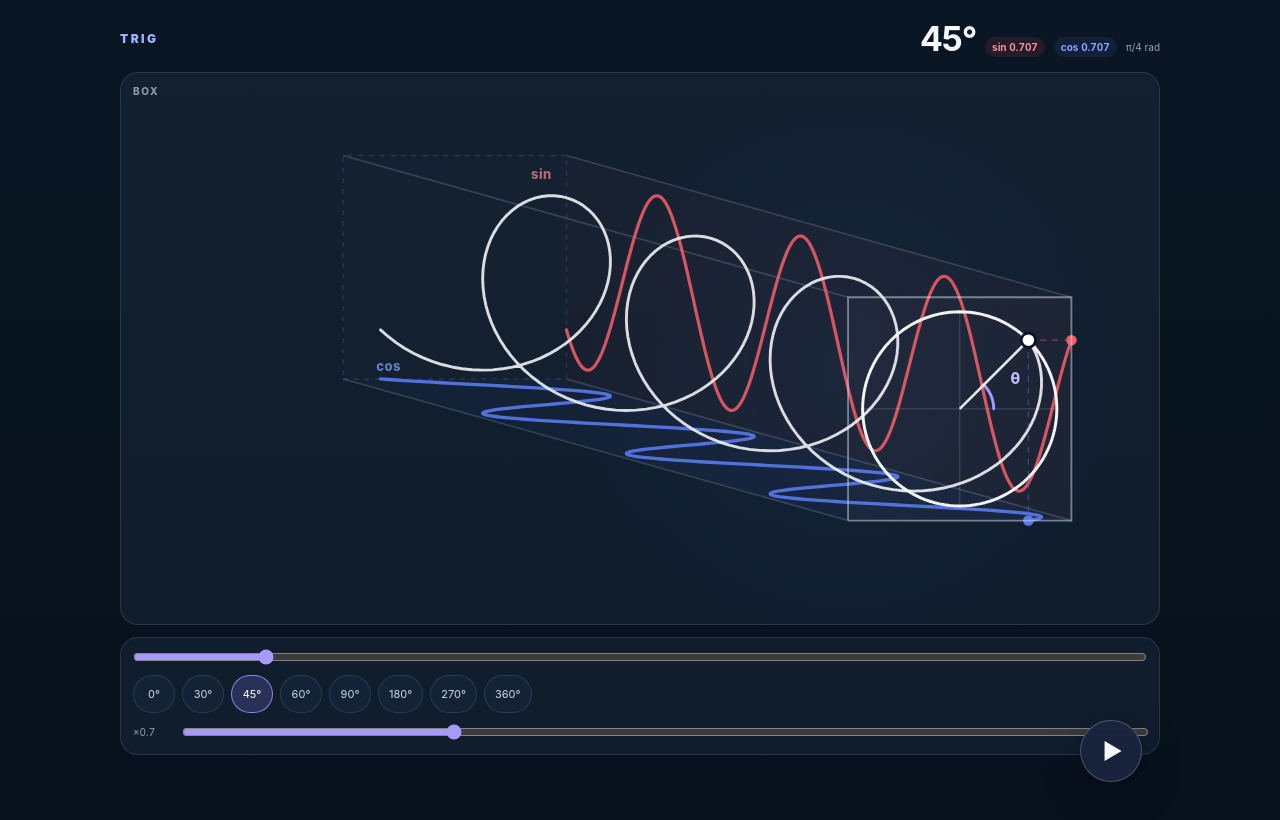
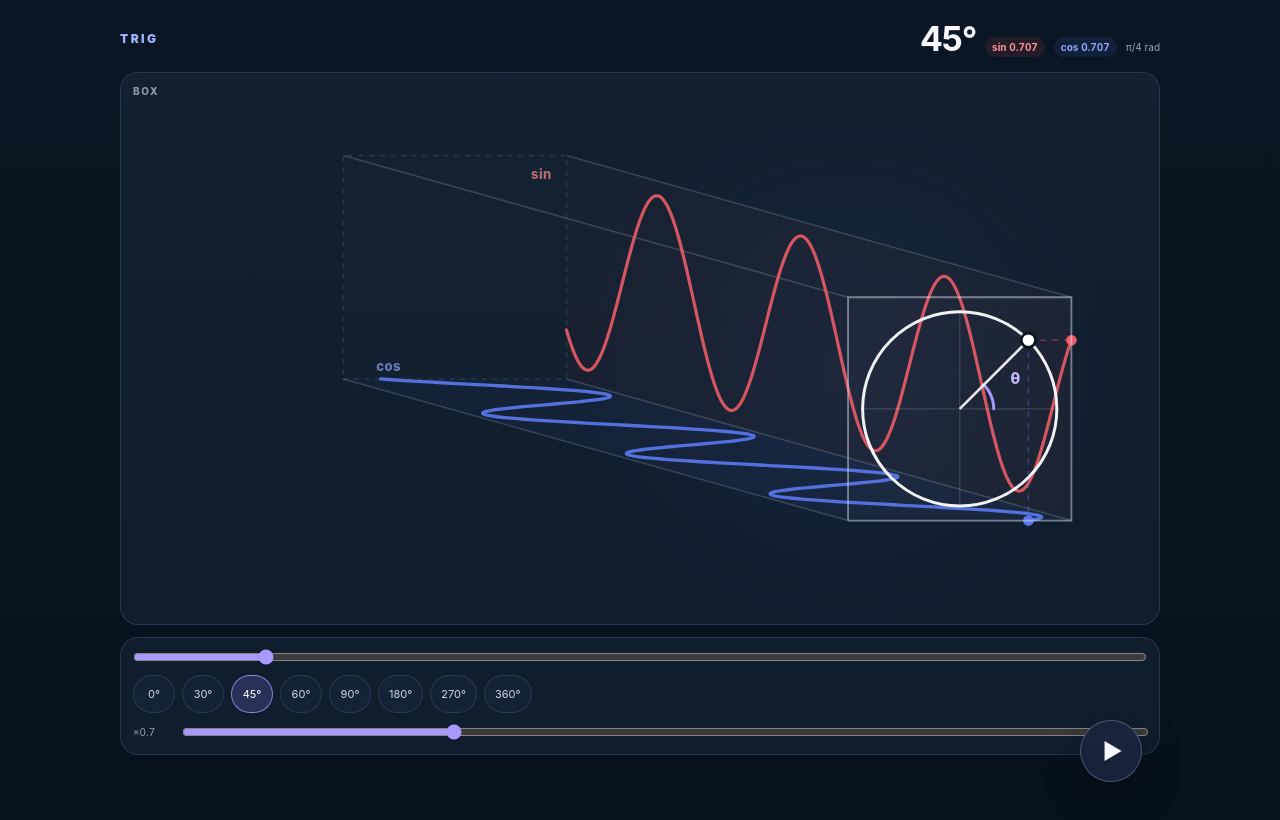
Before and after one commit to miyatayuuma/trig-playground, a React (Vite) app: page / in a window 1280 px wide. Shown: the top 820 px of the page. Built offline with nearby package versions, Linux system fonts and the light colour scheme.

Commit message:
feat: animate face focus and fade helix

```diff
--- a/src/App.tsx
+++ b/src/App.tsx
@@ -17,9 +17,13 @@ const CURRENT_WAVE_X_RATIO = 0.58
 const BOX_DEPTH = 5.2
 const BOX_CYCLE_LENGTH = 1.48
 const FACE_EXTENT = 1.15
+const BOX_CIRCLE_RADIUS = 82
+const FACE_TRANSITION_MS = 320
 
 type ViewMode = 'box' | 'circle' | 'sin' | 'cos'
+type FlatView = Exclude<ViewMode, 'box'>
 type Point = { x: number; y: number }
+type HelixSegment = { d: string; opacity: number }
 
 const buildWavePath = (
   fn: (radians: number) => number,
@@ -75,13 +79,24 @@ const buildBoxPath = (
   }).join(' ')
 }
 
-const buildFrontCirclePath = () => {
-  const steps = 120
-  return Array.from({ length: steps + 1 }, (_, index) => {
-    const radians = (index / steps) * TAU
-    const point = projectBox(0, Math.cos(radians), Math.sin(radians))
-    return `${index === 0 ? 'M' : 'L'} ${point.x.toFixed(2)} ${point.y.toFixed(2)}`
-  }).join(' ')
+const buildHelixSegments = (phase: number): HelixSegment[] => {
+  const segments = 96
+  const visibleDepth = BOX_DEPTH * 0.82
+
+  return Array.from({ length: segments }, (_, index) => {
+    const t0 = (index / segments) * BOX_DEPTH
+    const t1 = ((index + 1) / segments) * BOX_DEPTH
+    const radians0 = phase - (t0 / BOX_CYCLE_LENGTH) * TAU
+    const radians1 = phase - (t1 / BOX_CYCLE_LENGTH) * TAU
+    const start = projectBox(t0, Math.cos(radians0), Math.sin(radians0))
+    const end = projectBox(t1, Math.cos(radians1), Math.sin(radians1))
+    const fade = Math.max(0, 1 - t0 / visibleDepth)
+
+    return {
+      d: `M ${start.x.toFixed(2)} ${start.y.toFixed(2)} L ${end.x.toFixed(2)} ${end.y.toFixed(2)}`,
+      opacity: 0.28 * fade * fade,
+    }
+  })
 }
 
 const buildFrontAnglePath = (radians: number) => {
@@ -107,9 +122,11 @@ export default function App() {
   const [playing, setPlaying] = useState(false)
   const [speed, setSpeed] = useState(0.7)
   const [view, setView] = useState<ViewMode>('box')
+  const [transitionTarget, setTransitionTarget] = useState<FlatView | null>(null)
   const [draggingCircle, setDraggingCircle] = useState(false)
   const circleRef = useRef<SVGSVGElement>(null)
   const waveDragRef = useRef<{ clientX: number; phase: number } | null>(null)
+  const transitionTimerRef = useRef<number | null>(null)
 
   const normalizedAngle = normalizeRadians(phase)
   const values = useMemo(() => trigValuesFromRadians(phase), [phase])
@@ -140,12 +157,8 @@ export default function App() {
     return ticks
   }, [waveEnd, waveStart])
 
-  const frontCirclePath = useMemo(() => buildFrontCirclePath(), [])
   const frontAnglePath = buildFrontAnglePath(normalizedAngle)
-  const helixPath = useMemo(
-    () => buildBoxPath(phase, (t, radians) => projectBox(t, Math.cos(radians), Math.sin(radians))),
-    [phase],
-  )
+  const helixSegments = buildHelixSegments(phase)
   const sineProjectionPath = useMemo(
     () => buildBoxPath(phase, (t, radians) => projectBox(t, FACE_EXTENT, Math.sin(radians))),
     [phase],
@@ -204,6 +217,10 @@ export default function App() {
     return () => cancelAnimationFrame(frame)
   }, [playing, speed])
 
+  useEffect(() => () => {
+    if (transitionTimerRef.current !== null) window.clearTimeout(transitionTimerRef.current)
+  }, [])
+
   const setAngleFromCirclePointer = (clientX: number, clientY: number) => {
     const svg = circleRef.current
     if (!svg) return
@@ -231,9 +248,28 @@ export default function App() {
     setPhase(drag.phase - (deltaX / width) * WAVE_SPAN)
   }
 
-  const openFace = (nextView: ViewMode) => {
-    if (nextView !== 'box') setView(nextView)
+  const openFace = (nextView: FlatView) => {
+    if (transitionTarget) return
+
+    if (window.matchMedia('(prefers-reduced-motion: reduce)').matches) {
+      setView(nextView)
+      return
+    }
+
+    setTransitionTarget(nextView)
+    transitionTimerRef.current = window.setTimeout(() => {
+      setView(nextView)
+      setTransitionTarget(null)
+      transitionTimerRef.current = null
+    }, FACE_TRANSITION_MS)
   }
+
+  const modelStageClass = [
+    'model-stage',
+    `view-${view}`,
+    transitionTarget ? 'is-opening' : '',
+    transitionTarget ? `opening-${transitionTarget}` : '',
+  ].filter(Boolean).join(' ')
 
   return (
     <main className="app">
@@ -257,13 +293,13 @@ export default function App() {
           )}
         </div>
 
-        <div className={`model-stage view-${view}`}>
+        <div className={modelStageClass}>
           {view === 'box' && (
             <svg className="box-svg" viewBox="0 0 760 430" role="img" aria-label="円運動とサイン・コサインの投影モデル">
               <polygon points={pointsString(back)} className="box-face box-face-back" />
-              <polygon points={pointsString(sinFace)} className="box-face box-face-sin" />
-              <polygon points={pointsString(cosFace)} className="box-face box-face-cos" />
-              <polygon points={pointsString(front)} className="box-face box-face-front" />
+              <polygon points={pointsString(sinFace)} className={`box-face box-face-sin ${transitionTarget === 'sin' ? 'is-target-face' : ''}`} />
+              <polygon points={pointsString(cosFace)} className={`box-face box-face-cos ${transitionTarget === 'cos' ? 'is-target-face' : ''}`} />
+              <polygon points={pointsString(front)} className={`box-face box-face-front ${transitionTarget === 'circle' ? 'is-target-face' : ''}`} />
 
               <g className="box-edges box-edges-back">
                 <polyline points={`${back[0].x},${back[0].y} ${back[1].x},${back[1].y} ${back[2].x},${back[2].y} ${back[3].x},${back[3].y} ${back[0].x},${back[0].y}`} />
@@ -276,13 +312,17 @@ export default function App() {
 
               <path d={sineProjectionPath} className="box-wave box-wave-sin" />
               <path d={cosineProjectionPath} className="box-wave box-wave-cos" />
-              <path d={helixPath} className="box-helix" />
+              <g className="box-helix-fade" aria-hidden="true">
+                {helixSegments.map((segment, index) => (
+                  <path key={index} d={segment.d} className="box-helix-segment" style={{ opacity: segment.opacity }} />
+                ))}
+              </g>
 
               <g className="box-front-axes">
                 <line x1={frontXAxisStart.x} y1={frontXAxisStart.y} x2={frontXAxisEnd.x} y2={frontXAxisEnd.y} />
                 <line x1={frontYAxisStart.x} y1={frontYAxisStart.y} x2={frontYAxisEnd.x} y2={frontYAxisEnd.y} />
               </g>
-              <path d={frontCirclePath} className="box-circle" />
+              <circle cx={boxCenter.x} cy={boxCenter.y} r={BOX_CIRCLE_RADIUS} className="box-circle" />
               {frontAnglePath && <path d={frontAnglePath} className="box-angle-arc" />}
               <line x1={boxCenter.x} y1={boxCenter.y} x2={boxCurrent.x} y2={boxCurrent.y} className="box-radius" />
               <text x={thetaPoint.x + 5} y={thetaPoint.y - 5} className="box-theta">θ</text>
```
